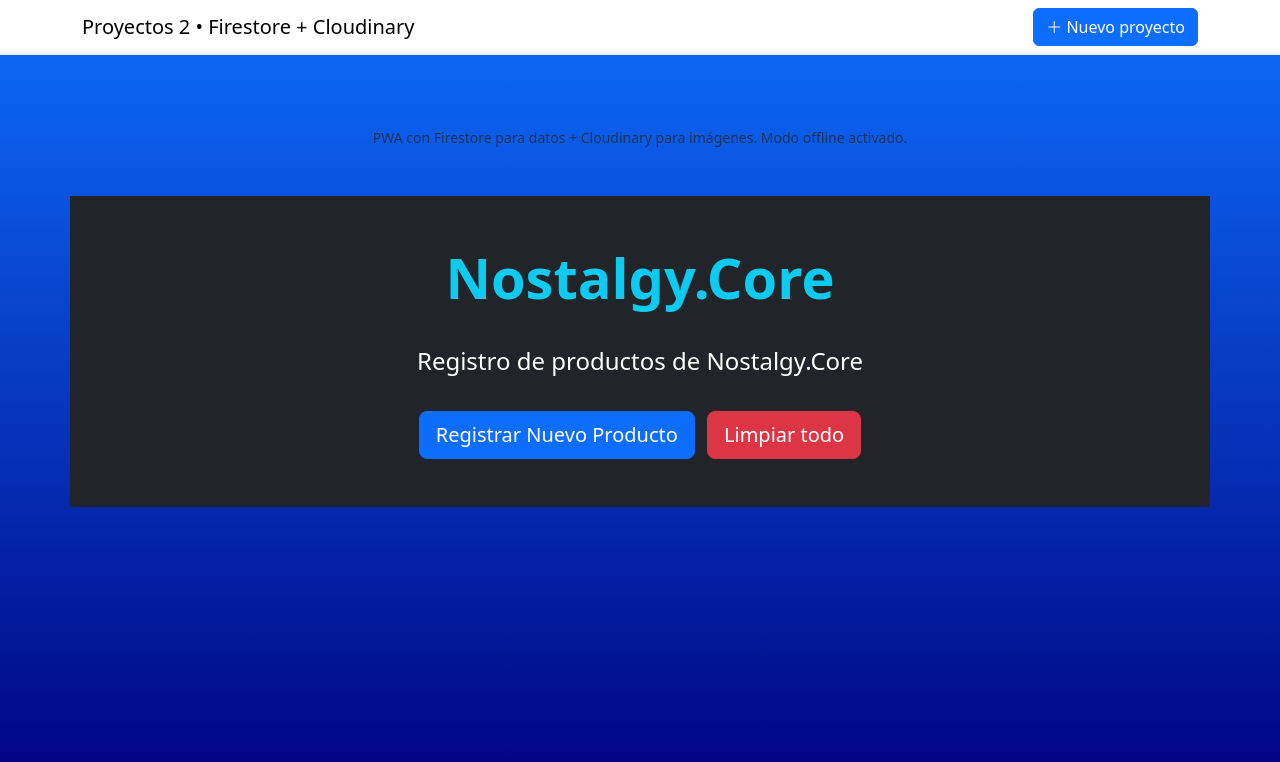
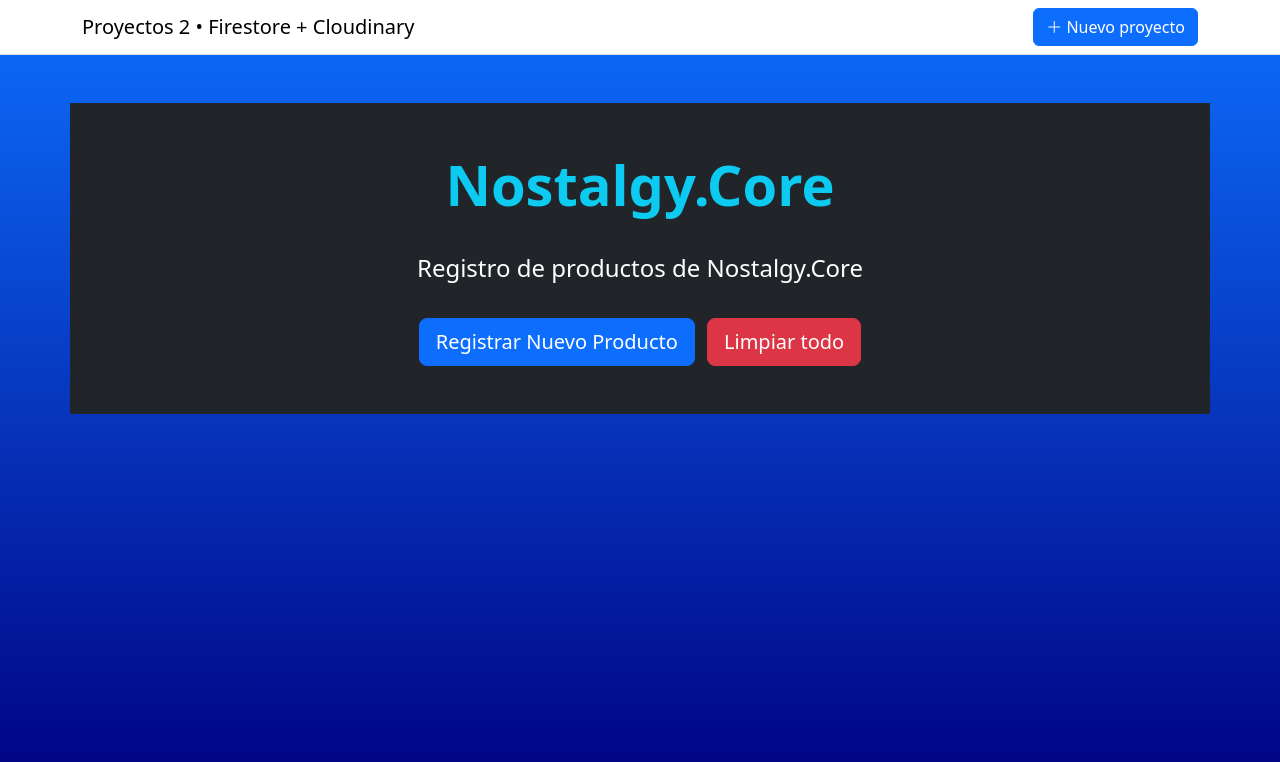
Before and after one commit to CarlosCs33/PWANC, a plain HTML site: page index.html in a window 1280 px wide. Drawn offline with nearby package versions, Linux system fonts and the light colour scheme; no server answers.

Commit message:
Update index.html

```diff
--- a/index.html
+++ b/index.html
@@ -45,12 +45,6 @@
 
       <div id="projectsContainer" class="row"></div>
     </main>
-
-    <footer class="text-center text-muted mt-4 small">
-      <div class="container py-4">
-        PWA con Firestore para datos + Cloudinary para imágenes. Modo offline activado.
-      </div>
-    </footer>
     <div class="container py-5 mt-4 bg-dark">
         <div class="text-center mb-4">
             <h1 class="display-4 text-info mb-3 fw-bold">Nostalgy.Core</h1>
```
